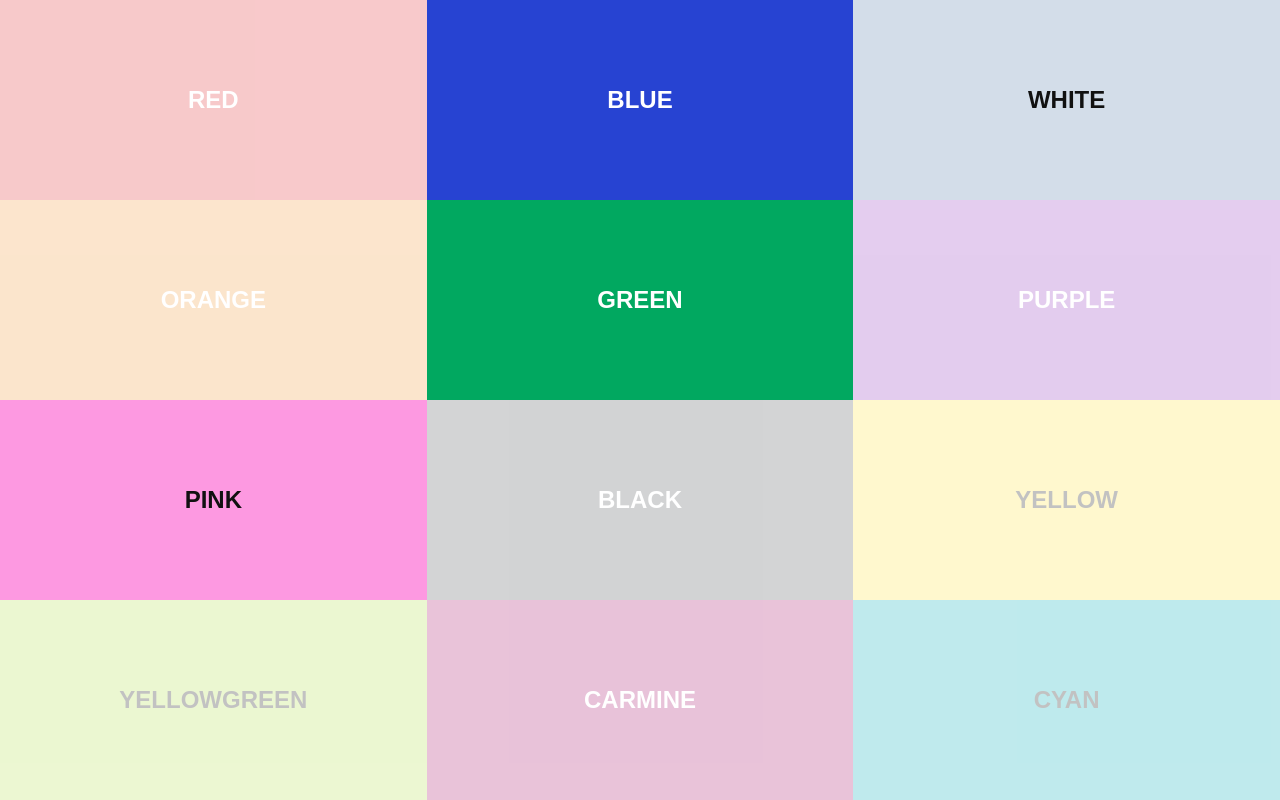
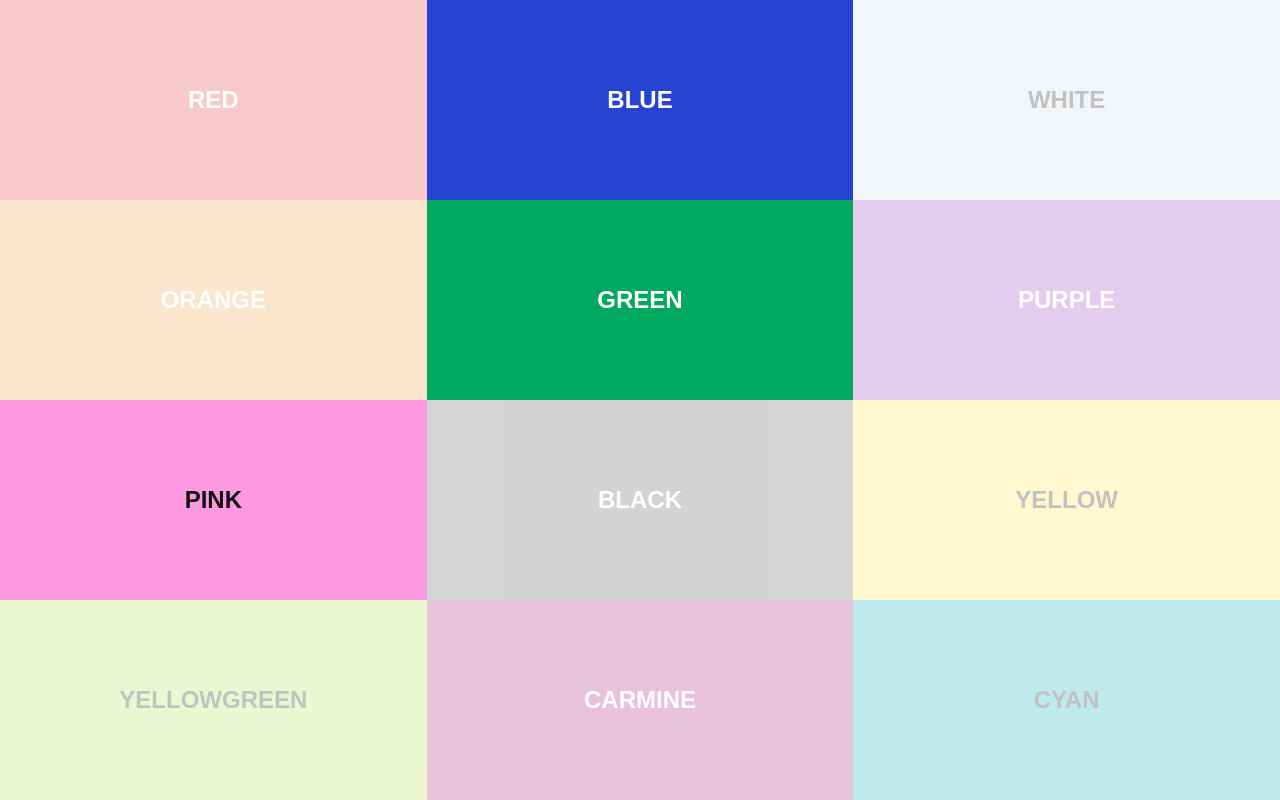
Before and after one commit to Snack-X/landing-page, a website: page index.html in a window 1280 px wide. Drawn offline with Linux system fonts and the light colour scheme.

Commit message:
Remove white

```diff
--- a/index.html
+++ b/index.html
@@ -5,7 +5,7 @@
 
 <div class="server bg-imas-red disabled"><span class="text text-white">RED</span></div>
 <div class="server bg-imas-blue"><a href="http://blue.snack.so"><span class="text text-white">BLUE</span></a></div>
-<div class="server bg-imas-white"><a href="http://white.snack.so"><span class="text text-black">WHITE</span></a></div>
+<div class="server bg-imas-white disabled"><span class="text text-black">WHITE</span></div>
 <div class="server bg-imas-orange disabled"><span class="text text-white">ORANGE</span></div>
 <div class="server bg-imas-green"><a href="http://green.snack.so"><span class="text text-white">GREEN</span></a></div>
 <div class="server bg-imas-purple disabled"><span class="text text-white">PURPLE</span></div>
```
